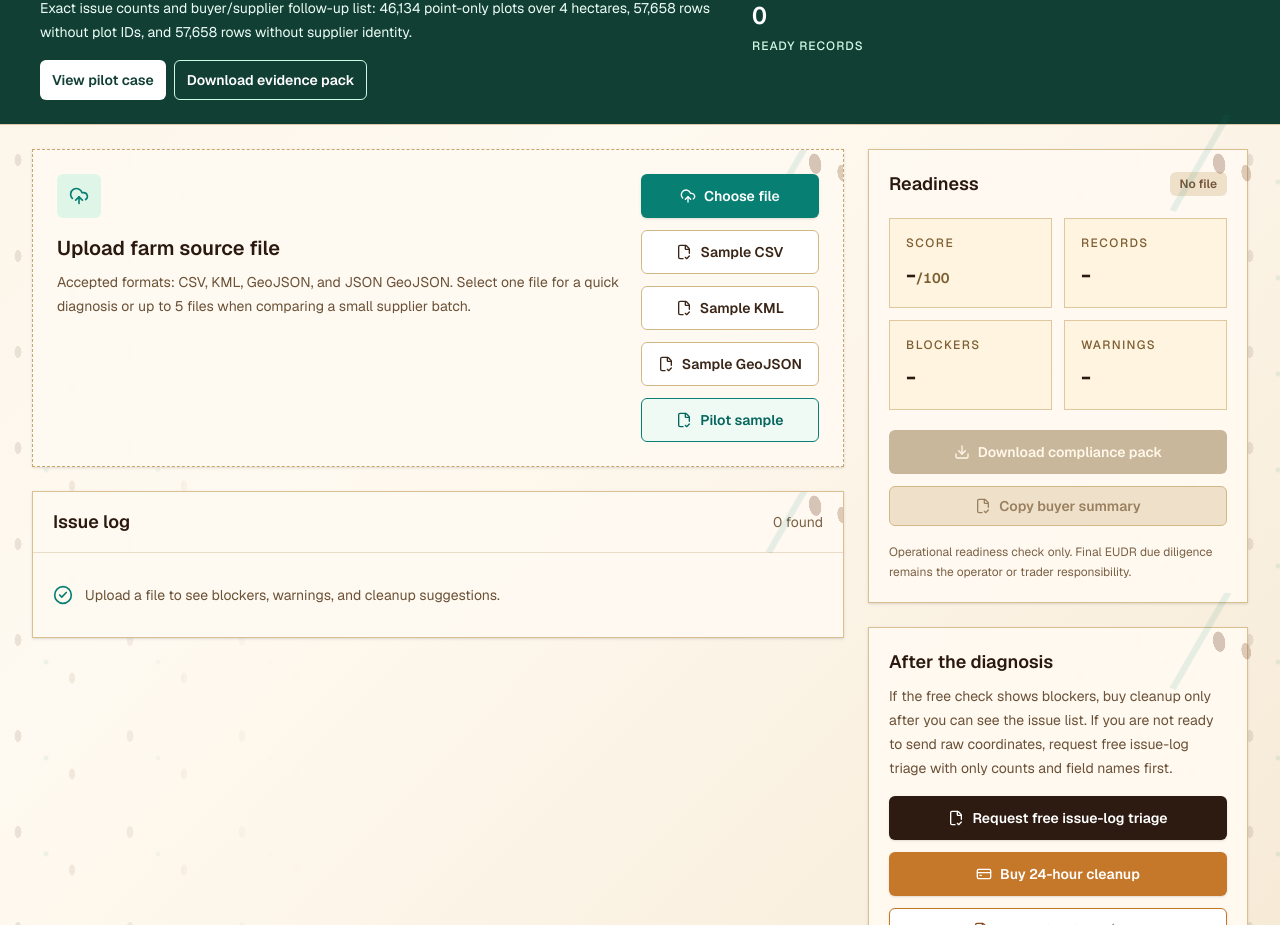
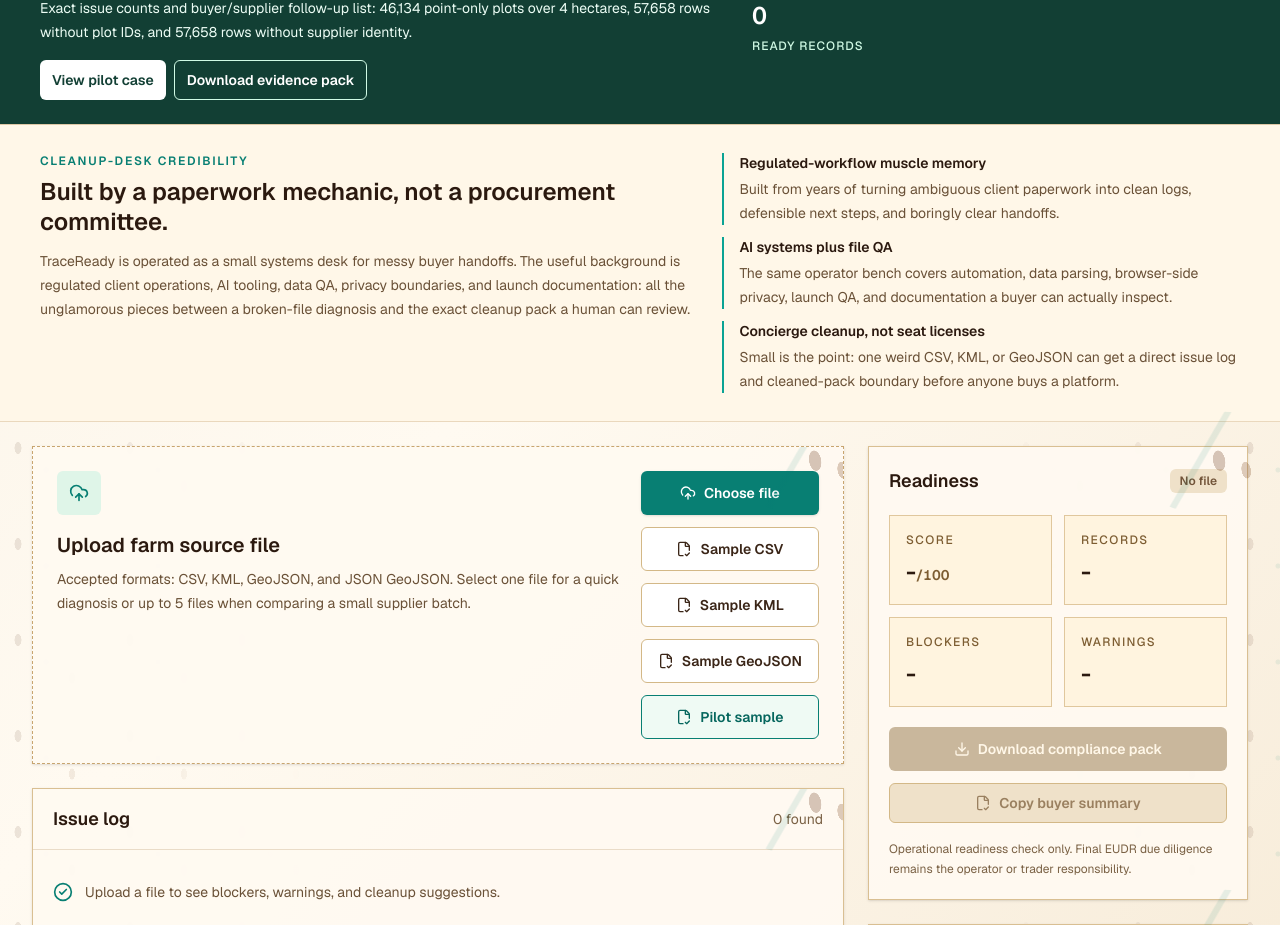
Before and after one commit to imperator-clawdius/traceready, a Next.js app: page / in a window 1280 px wide. Shown: the part 820-1745 px from the top of the page. Built offline with nearby package versions, Linux system fonts and the light colour scheme.

Commit message:
Add cleanup desk credibility section

```diff
--- a/src/components/TraceReadyWorkbench.tsx
+++ b/src/components/TraceReadyWorkbench.tsx
@@ -187,6 +187,24 @@
   {
     value: "0",
     label: "ready records",
+  },
+];
+
+const OPERATOR_PROOF_POINTS = [
+  {
+    title: "Regulated-workflow muscle memory",
+    detail:
+      "Built from years of turning ambiguous client paperwork into clean logs, defensible next steps, and boringly clear handoffs.",
+  },
+  {
+    title: "AI systems plus file QA",
+    detail:
+      "The same operator bench covers automation, data parsing, browser-side privacy, launch QA, and documentation a buyer can actually inspect.",
+  },
+  {
+    title: "Concierge cleanup, not seat licenses",
+    detail:
+      "Small is the point: one weird CSV, KML, or GeoJSON can get a direct issue log and cleaned-pack boundary before anyone buys a platform.",
   },
 ];
 
@@ -536,6 +554,34 @@
                 <p className="mt-1 text-xs font-medium uppercase leading-5 tracking-[0.08em] text-emerald-100">
                   {stat.label}
                 </p>
+              </div>
+            ))}
+          </div>
+        </div>
+      </section>
+
+      <section className="relative z-10 border-b border-[#ead8bd] bg-[#fff7e8] px-4 py-7">
+        <div className="mx-auto grid w-full max-w-7xl gap-5 sm:px-2 lg:grid-cols-[minmax(0,0.74fr)_minmax(360px,0.58fr)] lg:items-start lg:px-6">
+          <div>
+            <p className="text-xs font-semibold uppercase tracking-[0.14em] text-[#087f73]">
+              Cleanup-desk credibility
+            </p>
+            <h2 className="mt-2 max-w-3xl text-2xl font-semibold leading-tight text-[#2b190f]">
+              Built by a paperwork mechanic, not a procurement committee.
+            </h2>
+            <p className="mt-3 max-w-3xl text-sm leading-6 text-[#6a5137]">
+              TraceReady is operated as a small systems desk for messy buyer handoffs. The useful
+              background is regulated client operations, AI tooling, data QA, privacy boundaries,
+              and launch documentation: all the unglamorous pieces between a broken-file diagnosis
+              and the exact cleanup pack a human can review.
+            </p>
+          </div>
+
+          <div className="grid gap-3">
+            {OPERATOR_PROOF_POINTS.map((point) => (
+              <div key={point.title} className="border-l-2 border-[#0aa394] pl-4">
+                <p className="text-sm font-semibold text-[#2b190f]">{point.title}</p>
+                <p className="mt-1 text-sm leading-6 text-[#6a5137]">{point.detail}</p>
               </div>
             ))}
           </div>
```
Also changed, not shown: 1 other file (tests, documents, lock files or other folders).
